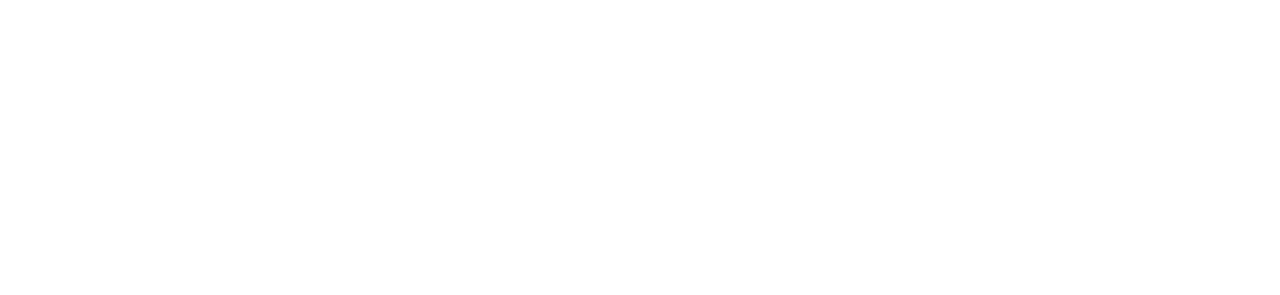
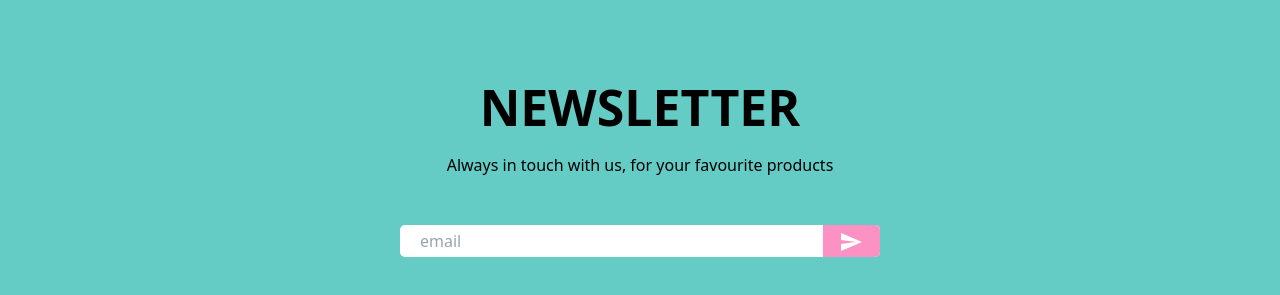
Before and after one commit to vishnuelayi/summer-classic-ecommerce-app, a React (Create React App) app: page / in a window 1280 px wide. Shown: the part 1761-2056 px from the top of the page. Before the commit the page ends 1750 px from the top, so only its background shows below. Built offline with nearby package versions, Linux system fonts and the light colour scheme.

Commit message:
added Newsletter component

```diff
--- /dev/null
+++ b/src/components/NewsLetter.jsx
@@ -0,0 +1,30 @@
+import { Send } from '@material-ui/icons'
+import React from 'react'
+
+function NewsLetter() {
+  return (
+    <div className='flex justify-center items-center h-[350px] flex-col bg-[#64CCC5]'>
+
+    <h1 className='text-[50px] font-bold'>
+      NEWSLETTER
+    </h1>
+    <h2 className='text[20px] mt-2'>
+      Always in touch with us, for your favourite products
+    </h2>
+
+    <div className='flex mt-[3rem] items-center justify-between min-w-[30rem] min-h-[2rem] bg-white border-[#cccccc] rounded-[5px] overflow-hidden'>
+      <input
+      type='email'
+      placeholder='email'
+      className='border-none pl-[20px] flex-[7] outline-none' />
+
+      <button className='bg-[#FC92C4] flex-1 h-[100%]'>
+        <Send className='text-white' />
+      </button>
+    </div>
+
+    </div>
+  )
+}
+
+export default NewsLetter
--- a/src/components/Product.jsx
+++ b/src/components/Product.jsx
@@ -16,7 +16,7 @@
     setHoverEffect(" opacity-0");
   };
   const iconStyle =
-    "h-[40px] w-[40px] rounded-full bg-white flex items-center justify-center m-3 hover:bg-[#894af3] hover:text-white hover:scale-[1.1] ease-in duration-100 cursor-pointer";
+    "h-[40px] w-[40px] rounded-full bg-white flex items-center justify-center m-3 hover:bg-[#64CCC5] hover:text-white hover:scale-[1.1] ease-in duration-100 cursor-pointer";
   return (
     <div
       className="flex items-center justify-center flex-1 min-w-[280px] min-h-[350px] m-2 overflow-hidden rounded-md shadow-lg relative"
--- a/src/pages/Home.jsx
+++ b/src/pages/Home.jsx
@@ -4,6 +4,7 @@
 import Slider from '../components/Slider'
 import Categories from '../components/Categories'
 import Products from '../components/Products'
+import NewsLetter from '../components/NewsLetter'
 
 function Home() {
   return (
@@ -13,6 +14,7 @@
       <Slider />
       <Categories />
       <Products />
+      <NewsLetter />
     </div>
   )
 }
```
